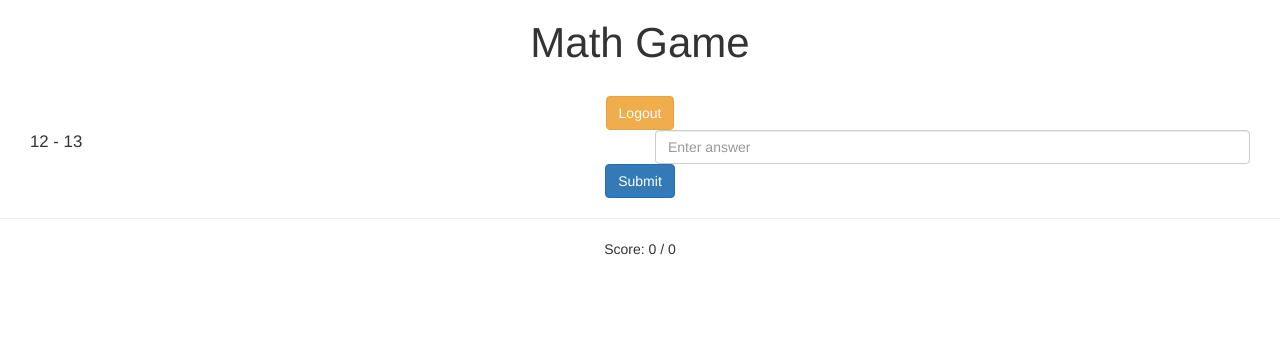
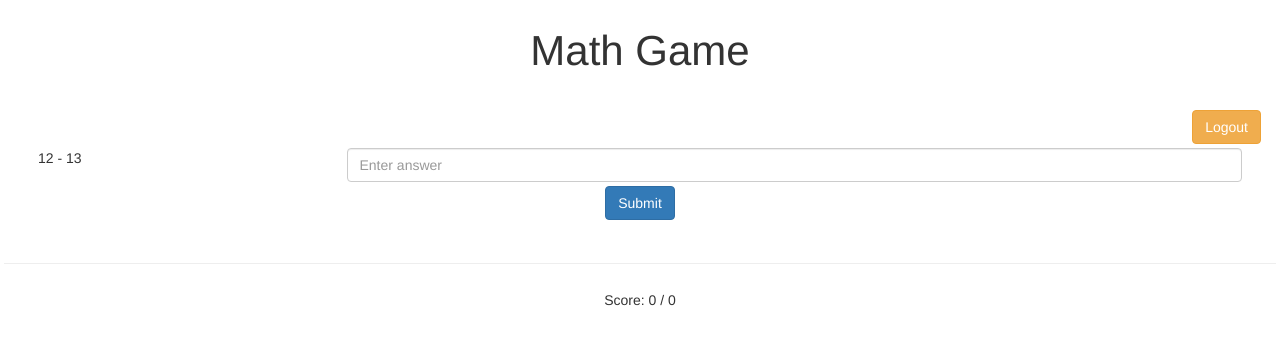
Before and after one commit to cwarje/mathgame, a PHP site: page / in a window 1280 px wide. Shown: the top 345 px of the page. Run offline with PHP 8.4, Linux system fonts and the light colour scheme; the visitor is signed in with stand-in values (Sample User, id 1).

Commit message:
Final final commit, fixed page positioning

```diff
--- a/index.php
+++ b/index.php
@@ -67,12 +67,12 @@
         <h2 id="theTitle">Math Game</h2>
         <br />
     </header>
-    <div class="col-sm-12" align="center"><a class="btn btn-warning" href="logout.php">Logout</a></div>
+    <div class="col-sm-12" align="right"><a class="btn btn-warning" href="logout.php">Logout</a></div>
     <form action="index.php" method="post">
         <div class="form-group">
             <div class="container-fluid">
-                <div class="col-sm-6" align="left"><?php echo "$int1 $operator $int2" ?></div>
-                <div class="col-sm-6"><input type="text" class="form-control" name="userAnswer" placeholder="Enter answer" size="30" ></div>
+                <div class="col-sm-3" align="left"><?php echo "$int1 $operator $int2" ?></div>
+                <div class="col-sm-9"><input type="text" class="form-control" name="userAnswer" placeholder="Enter answer" size="30"></div>
                 <input class="form-control" name="answer" type="hidden">
                 <div class="col-sm-12" align="center"><input class="btn btn-primary" name="submit" type="submit" value="Submit"></div>
             </div>
--- a/login.php
+++ b/login.php
@@ -24,7 +24,7 @@
                 <div class="col-sm-6" align="right">Password:</div>
                 <div class="col-sm-6"><input class="form-control" name="password" placeholder="Password" size="30" type="text"></div>
 
-                <div class="col-sm-6" align="center"><input class="btn btn-primary" name="submit" type="submit" value="Login"></div>
+                <div class="col-sm-12" align="center"><input class="btn btn-primary" name="submit" type="submit" value="Login"></div>
             </div>
             <?php
                 if(!empty($_SESSION['error'])){
--- a/style/mathgame.css
+++ b/style/mathgame.css
@@ -62,3 +62,10 @@ td {
 h3 {
     margin-left: 30px;
 }
+
+h2 {
+    text-align: center
+}
+* {
+    padding: 2px;
+}
```
